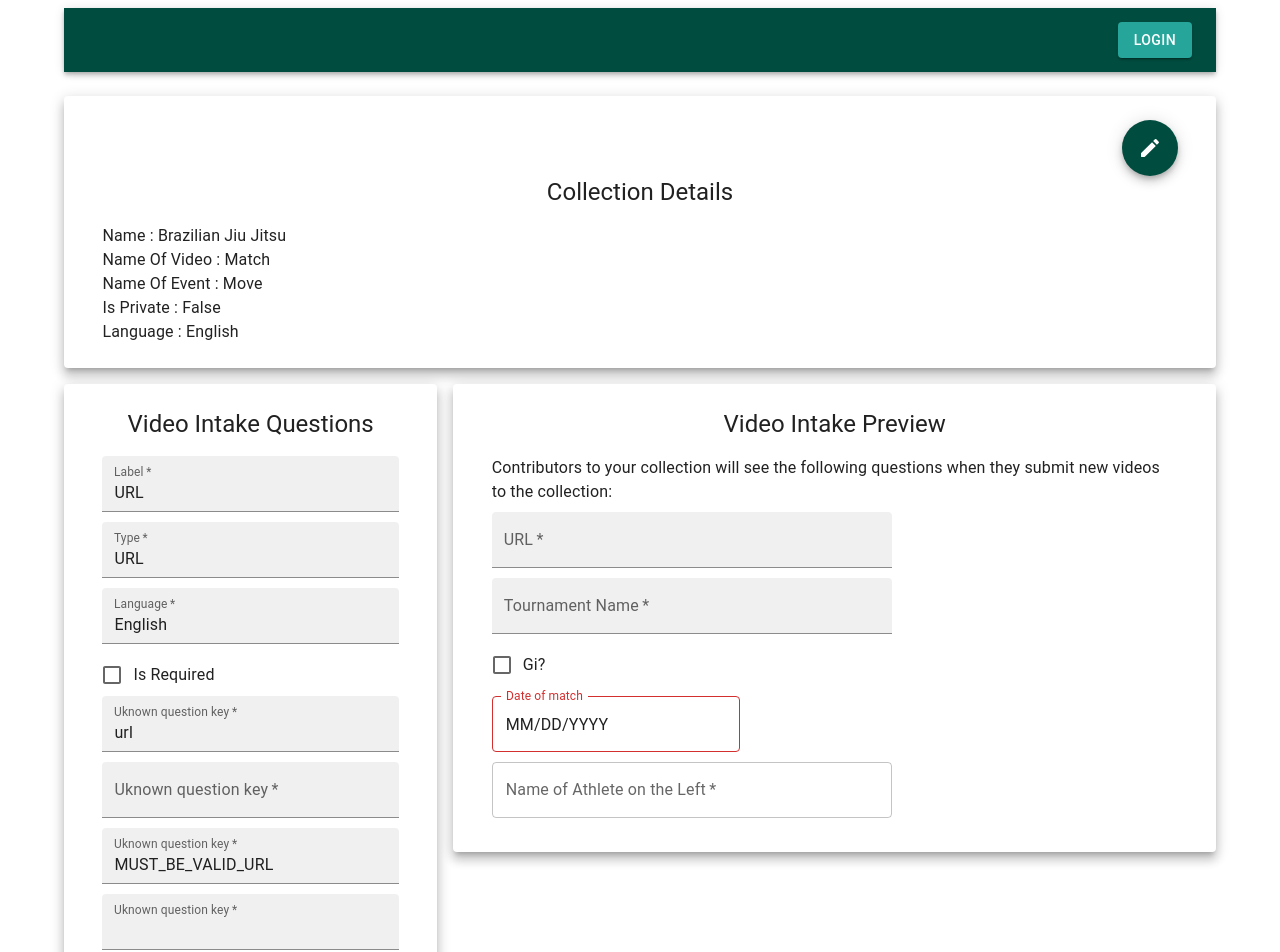
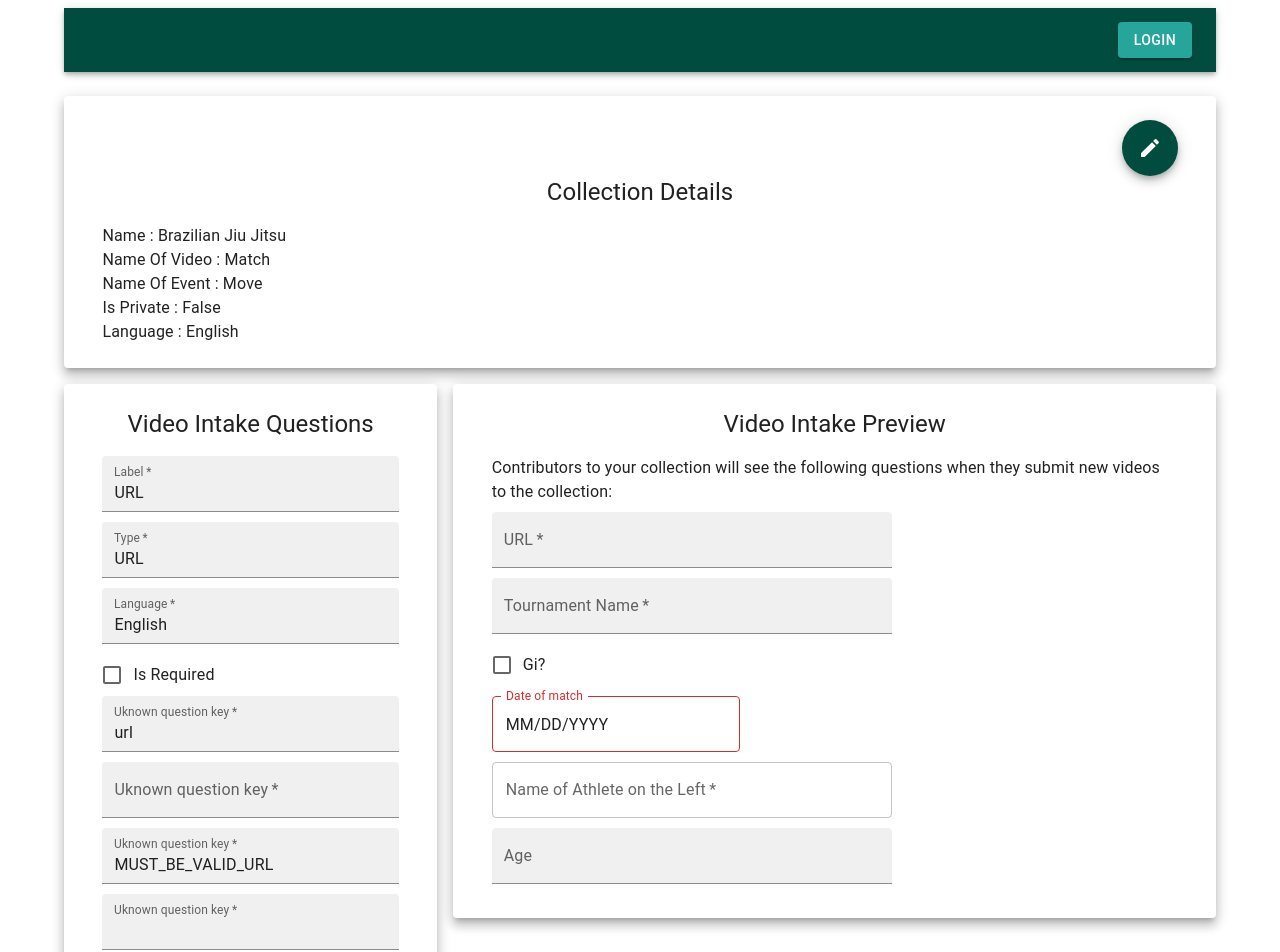
Before and after one commit to NerdyWithZainab/video-annotator, a Next.js app: page /collection/1 in a window 1280 px wide. Shown: the top 952 px of the page. Built offline with nearby package versions, Linux system fonts and the light colour scheme; no server answers.

Commit message:
add number input

```diff
--- a/components/SingleFormField/index.tsx
+++ b/components/SingleFormField/index.tsx
@@ -211,6 +211,34 @@ const SingleFormField: React.FC<{
           onInputChange={handleAutocompleteChange}
         ></Autocomplete>
       );
+
+    case "Number":
+      return (
+        <TextField
+          required={question?.isRequired}
+          fullWidth
+          type="number"
+          data-testid={question?.testId}
+          error={currentIsInvalid}
+          variant="filled"
+          label={question?.label}
+          helperText={
+            currentIsInvalid
+              ? intl.formatMessage({
+                  id: question?.invalidInputMessage || "FIELD_CANNOT_BE_BLANK",
+                  defaultMessage: "Cannot be blank",
+                })
+              : ""
+          }
+          style={{ marginBottom: 10, maxWidth: 400 }}
+          onChange={handleTextChange}
+          value={get(
+            collection,
+            ["formFieldGroup", "actualValues", question?.label],
+            ""
+          )}
+        ></TextField>
+      );
     default:
       return (
         <Typography>
--- a/dummy_data/dummyCollection.tsx
+++ b/dummy_data/dummyCollection.tsx
@@ -66,6 +66,18 @@ const fifthQuestion: SingleFormField = {
   },
 };
 
+const sixthQuestion: SingleFormField = {
+  label: "Age",
+  type: "Number",
+  language: "English",
+  // isRequired: true,
+  testId: "age",
+  doNotDisplay: [],
+  shouldBeCheckboxes: ["isRequired"],
+  // validatorMethod: isNonEmptyString,
+  invalidInputMessage: "FIELD_CANNOT_BE_BLANK",
+};
+
 export const shamCollection: Collection = {
   name: "Brazilian Jiu Jitsu",
   nameOfVideo: "Match",
@@ -78,6 +90,7 @@ export const shamCollection: Collection = {
     thirdQuestion,
     fourthQuestion,
     fifthQuestion,
+    sixthQuestion,
   ],
   excludeFromDetailList: [
     "intakeQuestions",
```
